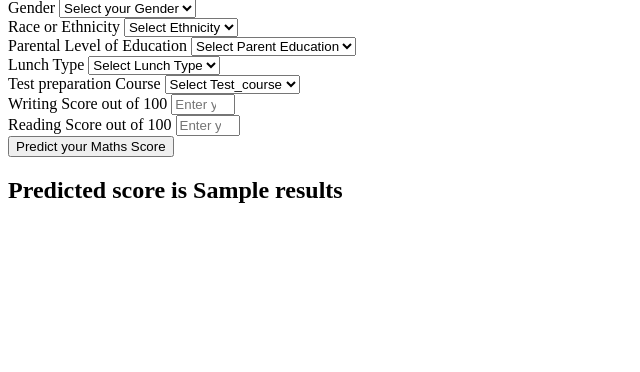
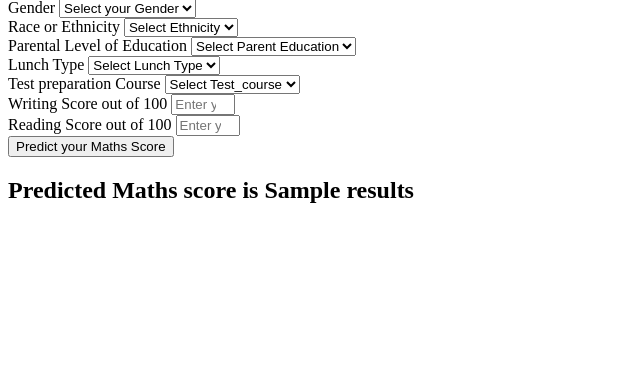
Before and after one commit to vardhan9/Academic-Success-Predictor, a Flask app: template templates/home.html in a window 1280 px wide. Shown: the part 67-439 px from the top of the page, without its empty margins (0-640 px from the left). Run offline with Flask 3, Linux system fonts and the light colour scheme; the template is opened without the code that fills it: most values are stand-ins (such as "Sample title", 1, 10 or a date in 2020).

Commit message:
predicted maths score

```diff
--- a/templates/home.html
+++ b/templates/home.html
@@ -105,7 +105,7 @@
         </div>
     </form>
     <h2>
-       Predicted score is {{results}}
+       Predicted Maths score is {{results}}
     </h2>
    <body>
 </html>
```
